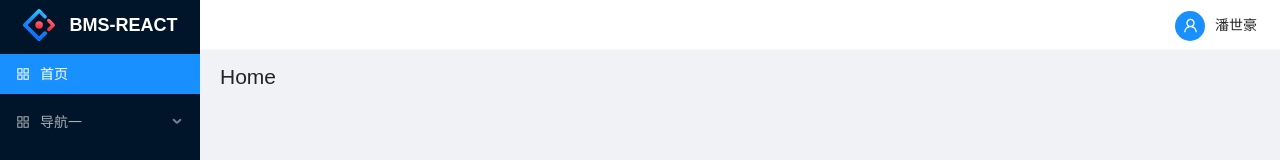
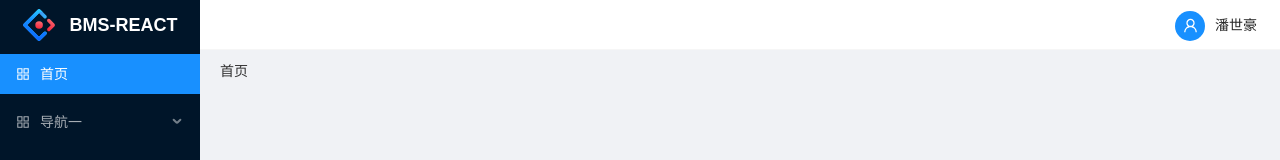
Before and after one commit to bibab0/bms_react, a React (Create React App) app: page / in a window 1280 px wide. Shown: the top 160 px of the page. Built offline with nearby package versions, Linux system fonts and the light colour scheme.

Commit message:
*路由懒加载
*suspense是必须的。不然会报错

```diff
--- a/src/index.js
+++ b/src/index.js
@@ -1,4 +1,4 @@
-import React from 'react';
+import React, { Suspense } from 'react';
 import ReactDOM from 'react-dom';
 import { BrowserRouter as Router } from "react-router-dom";
 import 'antd/dist/antd.css';
@@ -9,7 +9,9 @@ import App from './views/App/App';
 ReactDOM.render(
   // <React.StrictMode>
   <Router>
-    <App />
+    <Suspense fallback={<div>loading</div>}>
+      <App />
+    </Suspense>
   </Router>,
   // </React.StrictMode>,
   document.getElementById('root')
--- a/src/routers/router.js
+++ b/src/routers/router.js
@@ -1,10 +1,10 @@
-import React from 'react';
+import React, { lazy } from 'react';
 const router = [
     {
         path: '/',
         name: '首页',
         exact: true,
-        component: () => <h2>Home</h2>
+        component: lazy(() => import('../views/Home/Home'))
     },
     {
         path: '/nav1',
--- /dev/null
+++ b/src/views/Home/Home.js
@@ -0,0 +1,5 @@
+import React from 'react';
+function Home() {
+    return <div>首页</div>
+}
+export default Home;
```
